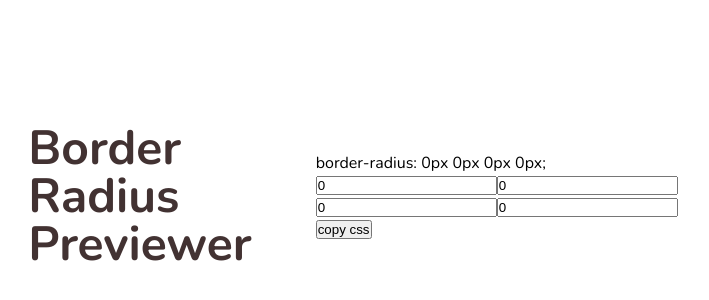
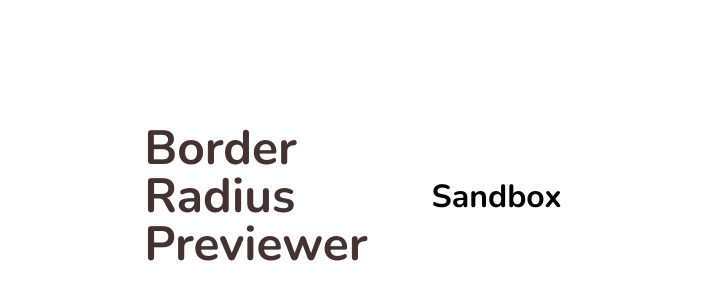
Before and after one commit to erikalbuquerque/border_radius_previewer, a React (Vite) app: page / in a window 1280 px wide. Shown: the part 204-504 px from the top of the page, without its empty margins (287-996 px from the left). Built offline with nearby package versions, Linux system fonts and the light colour scheme.

Commit message:
feat: add sandbox component

```diff
--- a/src/App.tsx
+++ b/src/App.tsx
@@ -3,6 +3,7 @@ import { useState } from "react";
 import { Container, Content } from "./styles/app";
 
 import { Logo } from "./components/Logo";
+import { Sandbox } from "./components/Sandbox";
 
 export function App() {
   const [topLeft, setTopLeft] = useState(0);
@@ -45,57 +46,9 @@ export function App() {
       <Content>
         <Logo />
 
-        <div>
-          <span className="props">
-            border-radius: {topLeft}px {topRight}px {bottomLeft}px {bottomRight}
-            px;
-          </span>
-          <div className="box">
-            <div className="inputs">
-              <input
-                type="number"
-                value={topLeft}
-                onChange={(e) => borderTopLeft(Number(e.target.value))}
-              />
-              <input
-                type="number"
-                value={bottomLeft}
-                onChange={(e) => borderBottomLeft(Number(e.target.value))}
-              />
-            </div>
-
-            <div
-              className="box-model"
-              style={{
-                borderRadius: `${topLeft}px ${topRight}px ${bottomRight}px ${bottomLeft}px`,
-              }}
-            ></div>
-
-            <div className="inputs">
-              <input
-                type="number"
-                value={topRight}
-                onChange={(e) => borderTopRight(Number(e.target.value))}
-              />
-              <input
-                type="number"
-                value={bottomRight}
-                onChange={(e) => borderBottomRight(Number(e.target.value))}
-              />
-            </div>
-          </div>
-          <button onClick={() => copyToBoard()}>copy css</button>
-          {copySuccess ? (
-            <div className="popup">
-              <span className="message">Copied!</span>
-              <span className="btn" onClick={() => hiddenMessage()}>
-                x
-              </span>
-            </div>
-          ) : (
-            ""
-          )}
-        </div>
+        <Sandbox>
+          <h1>Sandbox</h1>
+        </Sandbox>
       </Content>
     </Container>
   );
--- /dev/null
+++ b/src/components/Sandbox/index.tsx
@@ -0,0 +1,14 @@
+import { ReactNode } from "react";
+import { Container, Content } from "./styles";
+
+type SandboxProps = {
+  children: ReactNode;
+};
+
+export function Sandbox({ children }: SandboxProps) {
+  return (
+    <Container>
+      <Content>{children}</Content>
+    </Container>
+  );
+}
--- /dev/null
+++ b/src/components/Sandbox/styles.ts
@@ -0,0 +1,9 @@
+import styled from "styled-components";
+
+export const Container = styled.div({});
+
+export const Content = styled.div({
+  display: "flex",
+  flexDirection: "column",
+  alignItems: "flex-start",
+});
```
